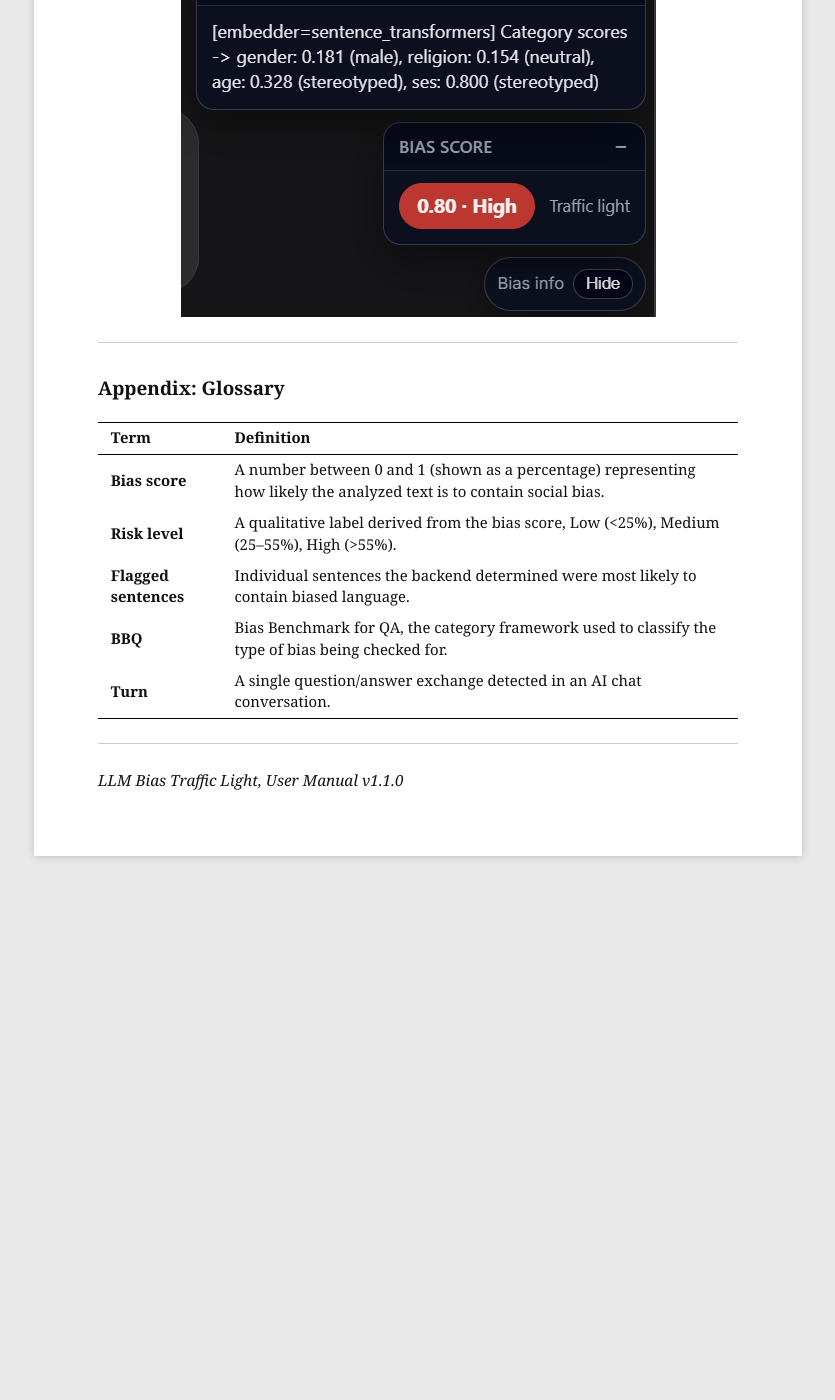
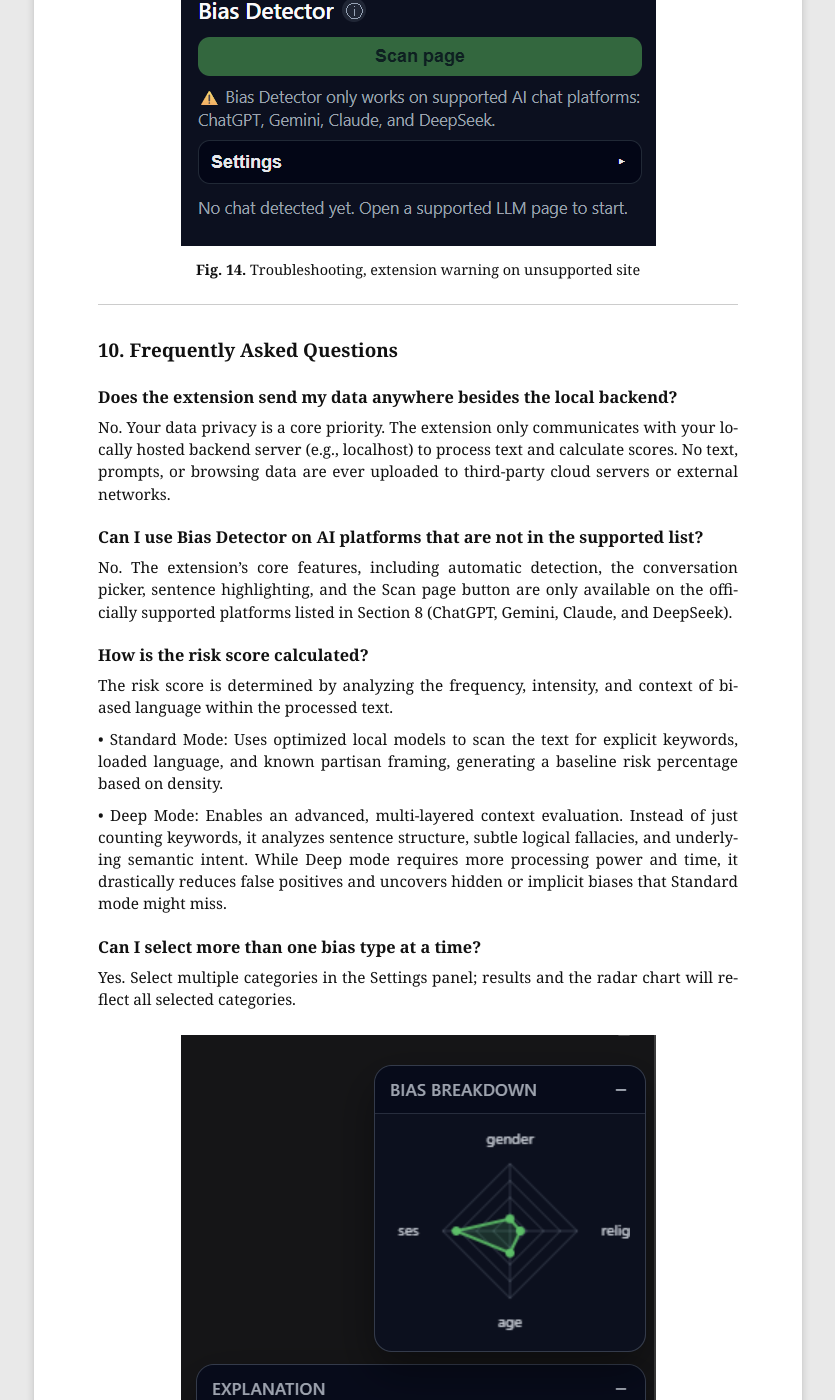
Before and after one commit to corpaci/llm-bias-traffic-light, a Jekyll site: the page built from docs/Bias_Detector_User_Manual.md, in a window 1280 px wide and 1400 px high, scrolled down 11219 px. Shown: the whole window, without its empty margins (222-1057 px from the left). Built offline with Jekyll 4.4.1, drawn with Linux system fonts in a browser that asks for light colours; our own code applies the rules of GitHub Pages for plain Markdown files; before the commit the page ends 12115 px from its top, so only the background shows below that; some of the changed text lies outside the part shown.

Commit message:
Revise Bias Detector User Manual for clarity and format
Updated the user manual to include new formatting and additional content. Enhanced image handling and clarified features and settings.

```diff
--- a/docs/Bias_Detector_User_Manual.md
+++ b/docs/Bias_Detector_User_Manual.md
@@ -1,3 +1,7 @@
+---
+title: LLM Bias Traffic Light, Browser Extension User Manual
+---
+
 # LLM Bias Traffic Light, Browser Extension User Manual
 
 **Version 1.1.0**
@@ -40,11 +44,15 @@
 
 Results are shown in the extension popup and, optionally, as floating boxes directly on the page you are viewing.
 
-|                     Extension popup (low risk)                     |                     Extension popup (high risk)                     |
-| :----------------------------------------------------------------: | :-----------------------------------------------------------------: |
-| ![Extension popup showing low risk](bias_manual_assets/image1.png) | ![Extension popup showing high risk](bias_manual_assets/image2.png) |
+<figure>
+  <img src="bias_manual_assets/image1.png" alt="Extension popup showing low risk">
+  <figcaption>Extension UI showing Medium risk</figcaption>
+</figure>
 
----
+<figure>
+  <img src="bias_manual_assets/image2.png" alt="Extension popup showing high risk">
+  <figcaption>Extension popup showing Low risk</figcaption>
+</figure>
 
 ## 2. Requirements
 
@@ -66,11 +74,20 @@
 4. Select the folder that contains the extension's files (the `-frontend-` folder, the one with `manifest.json`).
 5. The Bias Detector icon should now appear in your extensions list and toolbar.
 
-![Installation step, enabling Developer mode](bias_manual_assets/image3.png)
+<figure>
+  <img src="bias_manual_assets/image3.png" alt="Installation step, enabling Developer mode">
+  <figcaption>Installation step, after enabling Developer mode, Load unpacked button </figcaption>
+</figure>
 
-![Installation step, Load unpacked button](bias_manual_assets/image4.png)
+<figure>
+  <img src="bias_manual_assets/image4.png" alt="Installation step, Load unpacked button">
+  <figcaption>Installation step, selecting the extension folder</figcaption>
+</figure>
 
-![Installation step, selecting the extension folder](bias_manual_assets/image5.png)
+<figure>
+  <img src="bias_manual_assets/image5.png" alt="Installation step, selecting the extension folder">
+  <figcaption>After the installation is finished</figcaption>
+</figure>
 
 ---
 
@@ -81,9 +98,15 @@
 3. Click the Bias Detector icon to open the popup.
 4. If the site is supported, the popup will activate; if not, a warning message will be shown and the controls will be disabled.
 
-![Pinning the extension to the toolbar](bias_manual_assets/image6.png)
+<figure>
+  <img src="bias_manual_assets/image6.png" alt="Pinning the extension to the toolbar">
+  <figcaption>Pinning the extension to the toolbar</figcaption>
+</figure>
 
-![Extension active on a supported page](bias_manual_assets/image7.png)
+<figure>
+  <img src="bias_manual_assets/image7.png" alt="Extension active on a supported page">
+  <figcaption>Extension active on a supported page</figcaption>
+</figure>
 
 ---
 
@@ -91,15 +114,15 @@
 
 The popup window is divided into the following areas:
 
-| Area                         | Description                                                                                                                                        |
+| Area | Description |
 | ---------------------------- | -------------------------------------------------------------------------------------------------------------------------------------------------- |
-| **Header**                   | Shows the extension name and a colored background that reflects the risk level of the most recent scan (green = low, yellow = medium, red = high). |
-| **Scan page button**         | Runs a manual scan of the entire current page.                                                                                                     |
-| **Past conversation picker** | Appears on supported AI sites; lets you pick and scan a specific previous question/answer turn.                                                    |
-| **Status line**              | Shows progress and error messages.                                                                                                                 |
-| **Settings panel**           | Collapsible; contains on-page overlay toggles, scan depth, and bias type selection.                                                                |
-| **LLM response card**        | Displays the most recently detected prompt, context, and answer.                                                                                   |
-| **Result card**              | Shows the risk badge and score, a written explanation, a radar chart of bias-type scores, and a list of flagged sentences.                         |
+| **Header** | Shows the extension name and a colored background that reflects the risk level of the most recent scan (green = low, yellow = medium, red = high). |
+| **Scan page button** | Runs a manual scan of the entire current page. |
+| **Past conversation picker** | Appears on supported AI sites; lets you pick and scan a specific previous question/answer turn. |
+| **Status line** | Shows progress and error messages. |
+| **Settings panel** | Collapsible; contains on-page overlay toggles, scan depth, and bias type selection. |
+| **LLM response card** | Displays the most recently detected prompt, context, and answer. |
+| **Result card** | Shows the risk badge and score, a written explanation, a radar chart of bias-type scores, and a list of flagged sentences. |
 
 ---
 
@@ -112,7 +135,10 @@
 - You do not need to click anything for this to happen, simply chat normally with the AI.
 - Open the popup at any time to see the most recent automatic result; it is restored even if you closed and reopened the popup.
 
-![Automatic scan result displayed in the popup](bias_manual_assets/image8.png)
+<figure>
+  <img src="bias_manual_assets/image8.png" alt="Automatic scan result displayed in the popup">
+  <figcaption>Automatic scan result displayed in the popup</figcaption>
+</figure>
 
 ---
 
@@ -120,7 +146,10 @@
 
 Click **Scan page** to collect all readable text from the active tab and send it to the backend for analysis. This is useful for pages that are not automatically monitored, or to re-analyze the page on demand.
 
-![Manual scan, Scan page button](bias_manual_assets/image9.png)
+<figure>
+  <img src="bias_manual_assets/image9.png" alt="Manual scan, Scan page button">
+  <figcaption>Manual scan, Scan page button</figcaption>
+</figure>
 
 ---
 
@@ -128,9 +157,15 @@
 
 On supported AI chat sites, the **Past conversation** dropdown lists the question/answer turns detected on the page. Select a turn to preview its prompt, context, and answer in the LLM response card, then click **Scan conversation** to analyze that specific exchange.
 
-![Past conversation dropdown, selecting a turn](bias_manual_assets/image10.png)
+<figure>
+  <img src="bias_manual_assets/image10.png" alt="Past conversation dropdown, selecting a turn">
+  <figcaption>Past conversation dropdown, selecting a turn</figcaption>
+</figure>
 
-![Past conversation dropdown, scan conversation button](bias_manual_assets/image11.png)
+<figure>
+  <img src="bias_manual_assets/image11.png" alt="Past conversation dropdown, scan conversation button">
+  <figcaption>Past conversation dropdown, scan conversation button</figcaption>
+</figure>
 
 ---
 
@@ -153,7 +188,10 @@
 - The whole overlay can be hidden with the **Hide** button on its toolbar; a small **Show bias info** button then appears so you can bring it back.
 - Which modules appear is controlled from the Settings panel in the popup (see [Section 7.1](#71-on-page-overlays)).
 
-![On-page overlay showing bias information](bias_manual_assets/image2.png)
+<figure>
+  <img src="bias_manual_assets/image2.png" alt="On-page overlay showing bias information">
+  <figcaption>On-page overlay showing bias information</figcaption>
+</figure>
 
 ---
 
@@ -174,23 +212,26 @@
 
 Select one or more bias categories to check for, based on the BBQ (Bias Benchmark for QA) categories. You can select multiple categories at once; the radar chart will show one axis per selected category.
 
-![Bias type (BBQ category) selector in the Settings panel](bias_manual_assets/image12.png)
+<figure>
+  <img src="bias_manual_assets/image12.png" alt="Bias type (BBQ category) selector in the Settings panel">
+  <figcaption>Bias type (BBQ category) selector in the Settings panel</figcaption>
+</figure>
 
 Available categories:
 
-| Category                       | Description                                                              |
+| Category | Description |
 | ------------------------------ | ------------------------------------------------------------------------ |
-| **Gender**                     | Stereotypes or assumptions based on gender identity.                     |
-| **Nationality**                | Bias related to a person's country of origin or nationality.             |
-| **Religion**                   | Bias related to religious affiliation or beliefs.                        |
-| **Age**                        | Stereotypes based on a person's age group (e.g., "young" vs. "elderly"). |
-| **Disability**                 | Bias related to physical, sensory, or cognitive disability.              |
-| **Sexual orientation**         | Bias related to sexual orientation.                                      |
-| **Race / ethnicity**           | Bias related to race or ethnic background.                               |
-| **Race × gender**              | Intersectional bias combining race and gender.                           |
-| **Race × SES**                 | Intersectional bias combining race and socioeconomic status.             |
-| **Socioeconomic status (SES)** | Bias related to income, occupation, or social class.                     |
-| **Physical appearance**        | Bias related to physical appearance or body type.                        |
+| **Gender** | Stereotypes or assumptions based on gender identity. |
+| **Nationality** | Bias related to a person's country of origin or nationality. |
+| **Religion** | Bias related to religious affiliation or beliefs. |
+| **Age** | Stereotypes based on a person's age group (e.g., "young" vs. "elderly"). |
+| **Disability** | Bias related to physical, sensory, or cognitive disability. |
+| **Sexual orientation** | Bias related to sexual orientation. |
+| **Race / ethnicity** | Bias related to race or ethnic background. |
+| **Race × gender** | Intersectional bias combining race and gender. |
+| **Race × SES** | Intersectional bias combining race and socioeconomic status. |
+| **Socioeconomic status (SES)** | Bias related to income, occupation, or social class. |
+| **Physical appearance** | Bias related to physical appearance or body type. |
 
 ---
 
@@ -198,12 +239,12 @@
 
 Automatic detection, the conversation picker, and on-page highlighting are currently available on:
 
-| Platform     | URL(s)                               |
+| Platform | URL(s) |
 | ------------ | ------------------------------------ |
-| **ChatGPT**  | `chat.openai.com`, `chatgpt.com`     |
-| **Gemini**   | `gemini.google.com`, `ai.google.com` |
-| **Claude**   | `claude.ai`                          |
-| **DeepSeek** | `chat.deepseek.com`, `deepseek.com`  |
+| **ChatGPT** | `chat.openai.com`, `chatgpt.com` |
+| **Gemini** | `gemini.google.com`, `ai.google.com` |
+| **Claude** | `claude.ai` |
+| **DeepSeek** | `chat.deepseek.com`, `deepseek.com` |
 
 On any other website, the popup will show a warning and only basic functionality (if any) will be available.
 
@@ -227,7 +268,10 @@
 
 This happens automatically on websites that are not in the supported list ([Section 8](#8-supported-platforms)). Switch to a supported AI chat site and reopen the popup.
 
-![Troubleshooting, extension warning on unsupported site](bias_manual_assets/image13.png)
+<figure>
+  <img src="bias_manual_assets/image13.png" alt="Troubleshooting, extension warning on unsupported site">
+  <figcaption>Troubleshooting, extension warning on unsupported site</figcaption>
+</figure>
 
 ---
 
@@ -235,33 +279,40 @@
 
 ### Does the extension send my data anywhere besides the local backend?
 
-_[Add your explanation here.]_
+No. Your data privacy is a core priority. The extension only communicates with your locally hosted backend server (e.g., localhost) to process text and calculate scores. No text, prompts, or browsing data are ever uploaded to third-party cloud servers or external networks.
 
 ### Can I use Bias Detector on AI platforms that are not in the supported list?
 
-Manual page scanning may still work on the current page's visible text, but automatic detection, the conversation picker, and sentence highlighting are only available on the supported platforms listed in [Section 8](#8-supported-platforms).
+No. The extension's core features, including automatic detection, the conversation picker, sentence highlighting, and the Scan page button are only available on the officially supported platforms listed in Section 8 (ChatGPT, Gemini, Claude, and DeepSeek).
 
 ### How is the risk score calculated?
 
-_[Add your explanation here, describe how the backend computes the bias score and what "Deep" mode changes, if anything.]_
+The risk score is determined by analyzing the frequency, intensity, and context of biased language within the processed text.
+
+• Standard Mode: Uses optimized local models to scan the text for explicit keywords, loaded language, and known partisan framing, generating a baseline risk percentage based on density.
+
+• Deep Mode: Enables an advanced, multi-layered context evaluation. Instead of just counting keywords, it analyzes sentence structure, subtle logical fallacies, and underlying semantic intent. While Deep mode requires more processing power and time, it drastically reduces false positives and uncovers hidden or implicit biases that Standard mode might miss.
 
 ### Can I select more than one bias type at a time?
 
 Yes. Select multiple categories in the Settings panel; results and the radar chart will reflect all selected categories.
 
-![FAQ, result card with radar chart](bias_manual_assets/image14.png)
+<figure>
+  <img src="bias_manual_assets/image14.png" alt="FAQ, result card with radar chart">
+  <figcaption>FAQ, result card with radar chart</figcaption>
+</figure>
 
 ---
 
 ## Appendix: Glossary
 
-| Term                  | Definition                                                                                                            |
+| Term | Definition |
 | --------------------- | --------------------------------------------------------------------------------------------------------------------- |
-| **Bias score**        | A number between 0 and 1 (shown as a percentage) representing how likely the analyzed text is to contain social bias. |
-| **Risk level**        | A qualitative label derived from the bias score, Low (<25%), Medium (25–55%), High (>55%).                           |
-| **Flagged sentences** | Individual sentences the backend determined were most likely to contain biased language.                              |
-| **BBQ**               | Bias Benchmark for QA, the category framework used to classify the type of bias being checked for.                   |
-| **Turn**              | A single question/answer exchange detected in an AI chat conversation.                                                |
+| **Bias score** | A number between 0 and 1 (shown as a percentage) representing how likely the analyzed text is to contain social bias. |
+| **Risk level** | A qualitative label derived from the bias score, Low (<25%), Medium (25–55%), High (>55%). |
+| **Flagged sentences** | Individual sentences the backend determined were most likely to contain biased language. |
+| **BBQ** | Bias Benchmark for QA, the category framework used to classify the type of bias being checked for. |
+| **Turn** | A single question/answer exchange detected in an AI chat conversation. |
 
 ---
 
```
